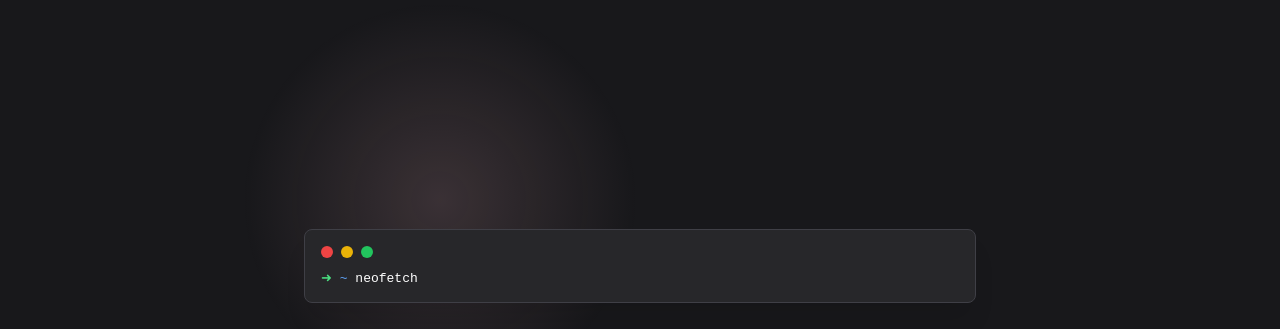
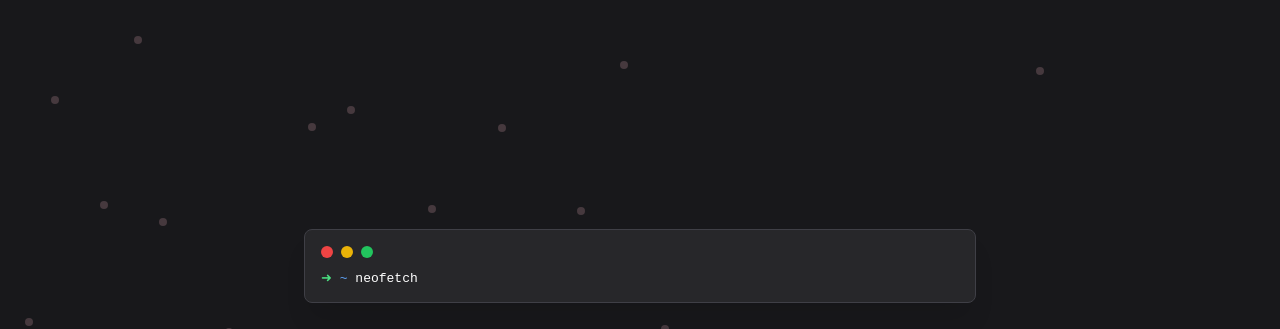
Before and after one commit to uwuclxdy/website, a plain HTML site: page index.html in a window 1280 px wide. Shown: the top 329 px of the page. Drawn offline with Linux system fonts and the light colour scheme; animation ran at ten frames a second.

Commit message:
particles :3

```diff
--- a/index.html
+++ b/index.html
@@ -22,17 +22,6 @@
             padding: 1rem;
             position: relative;
             overflow: hidden;
-        }
-
-        .mouse-glow {
-            position: fixed;
-            width: 400px;
-            height: 400px;
-            background: radial-gradient(circle, rgba(255, 192, 203, 0.15) 0%, transparent 70%);
-            border-radius: 50%;
-            pointer-events: none;
-            transform: translate(-50%, -50%);
-            z-index: 0;
         }
 
         .container {
@@ -127,6 +116,16 @@
             border-color: rgb(82, 82, 91);
         }
 
+        .particle {
+            position: fixed;
+            pointer-events: none;
+            background: rgba(255, 192, 203, 0.2);
+            border-radius: 50%;
+            width: 8px;
+            height: 8px;
+            z-index: 0;
+        }
+
         .social-links {
             display: flex;
             align-items: center;
@@ -180,7 +179,6 @@
     </style>
 </head>
 <body>
-    <div class="mouse-glow"></div>
     <div class="container">
         <div class="content">
             <!-- Terminal-like header -->
@@ -201,7 +199,7 @@
             <div class="main-content">
                 <h1>uwuclxdy</h1>
                 <p class="subtitle">
-                    Breaks his PC for fun • Junior developer • Would live in the server room :3
+                    breaks his pc for fun • junior dev ig • would live in the server room :3
                 </p>
 
                 <!-- Tech stack -->
@@ -215,7 +213,7 @@
 
                 <!-- Social links -->
                 <div class="social-links">
-                    <a href="https://github.com/yourusername" target="_blank" rel="noopener noreferrer" class="social-link">
+                    <a href="https://github.com/uwuclxdy" target="_blank" rel="noopener noreferrer" class="social-link">
                         <svg xmlns="http://www.w3.org/2000/svg" width="24" height="24" viewBox="0 0 24 24" fill="none" stroke="currentColor" stroke-width="2" stroke-linecap="round" stroke-linejoin="round">
                             <path d="M15 22v-4a4.8 4.8 0 0 0-1-3.5c3 0 6-2 6-5.5.08-1.25-.27-2.48-1-3.5.28-1.15.28-2.35 0-3.5 0 0-1 0-3 1.5-2.64-.5-5.36-.5-8 0C6 2 5 2 5 2c-.3 1.15-.3 2.35 0 3.5A5.403 5.403 0 0 0 4 9c0 3.5 3 5.5 6 5.5-.39.49-.68 1.05-.85 1.65-.17.6-.22 1.23-.15 1.85v4"/>
                             <path d="M9 18c-4.51 2-5-2-7-2"/>
@@ -232,10 +230,66 @@
     <div class="ai-credit">this site was written entirely by AI hehe :3</div>
 
     <script>
-        document.addEventListener('mousemove', (e) => {
-            const glow = document.querySelector('.mouse-glow');
-            glow.style.left = e.clientX + 'px';
-            glow.style.top = e.clientY + 'px';
+        // bleeding-edge particle system
+        document.addEventListener('DOMContentLoaded', () => {
+            const particles = [];
+            const numParticles = 30;
+            const particleSpeedRange = 0.25;
+
+            function createParticle(x, y) {
+                const particle = document.createElement('div');
+                particle.className = 'particle';
+                particle.style.left = `${x}px`;
+                particle.style.top = `${y}px`;
+                particle.style.opacity = '1';
+
+                const vx = (Math.random() * 2 - 1) * particleSpeedRange;
+                const vy = (Math.random() * 2 - 1) * particleSpeedRange;
+                const data = { element: particle, x, y, vx, vy, opacity: 1 };
+
+                document.body.appendChild(particle);
+                particles.push(data);
+            }
+
+            function spawnParticles() {
+                const width = window.innerWidth;
+                const height = window.innerHeight;
+                for (let i = 0; i < numParticles; i++) {
+                    createParticle(
+                        Math.random() * width,
+                        Math.random() * height
+                    );
+                }
+            }
+
+            function updateParticles() {
+                for (let i = particles.length - 1; i >= 0; i--) {
+                    const p = particles[i];
+                    p.x += p.vx;
+                    p.y += p.vy;
+
+                    if (p.x < 0) p.x = window.innerWidth;
+                    if (p.x > window.innerWidth) p.x = 0;
+                    if (p.y < 0) p.y = window.innerHeight;
+                    if (p.y > window.innerHeight) p.y = 0;
+
+                    p.element.style.left = `${p.x}px`;
+                    p.element.style.top = `${p.y}px`;
+                    p.element.style.opacity = p.opacity < 0.2 ? p.opacity * 2 : p.opacity;
+                }
+
+                while (particles.length < numParticles) {
+                    createParticle(
+                        Math.random() * window.innerWidth,
+                        Math.random() * window.innerHeight
+                    );
+                }
+
+                requestAnimationFrame(updateParticles);
+            }
+
+            spawnParticles();
+            updateParticles();
         });
     </script>
 </body>
```
